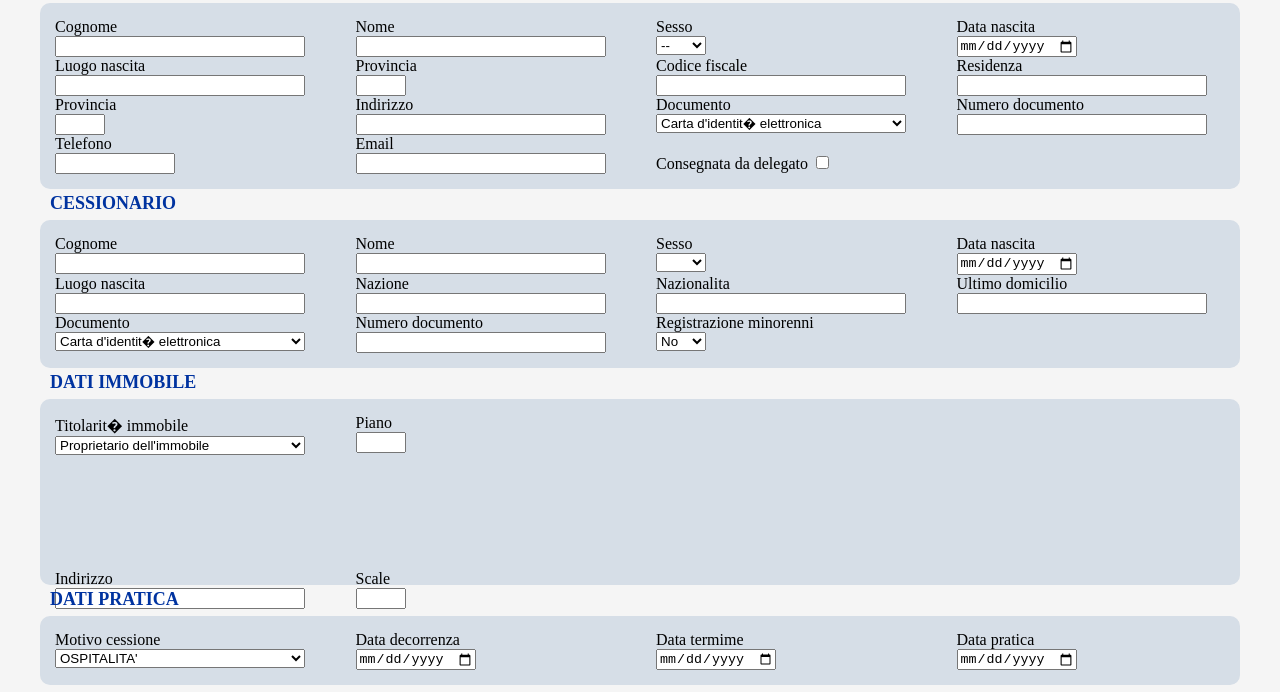
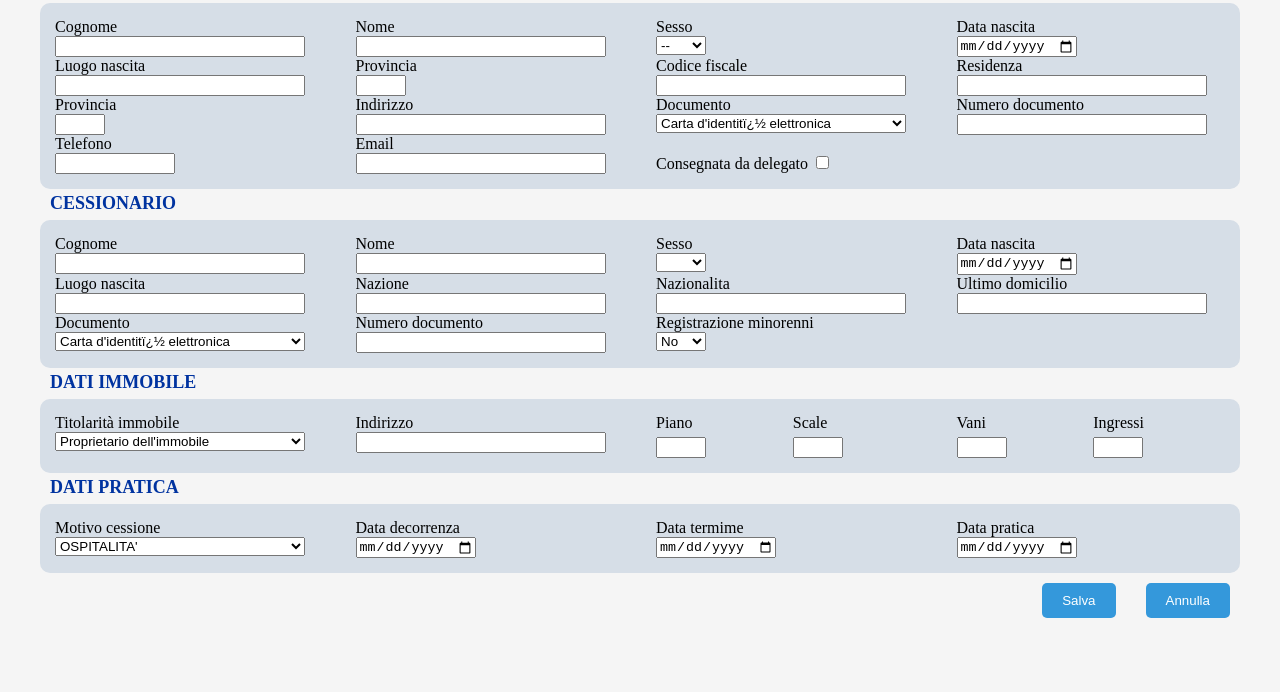
Before and after one commit to praticaff/Comunicazioni, a plain HTML site: page index.html in a window 1280 px wide. Shown: the part 80-772 px from the top of the page. Drawn offline with Linux system fonts and the light colour scheme.

Commit message:
Prova variando i div colonnalunga e colonnacorta

```diff
--- a/index.html
+++ b/index.html
@@ -3,7 +3,7 @@
 <html lang="it">
 
 <head>
-    <title>Ospitalit� e cessioni di fabbricato</title>
+    <title>Ospitalitï¿½ e cessioni di fabbricato</title>
     <link rel="stylesheet" type="text/css" href="css/style.css">
     <meta name="viewport" content="width=device-width, initial-scale=1.0">
 </head>
@@ -81,8 +81,8 @@
                         <div class="form-group">
                             <label for="tipoDocumentoCedente">Documento</label>
                             <select class="standard" id="tipoDocumentoCedente" name="tipoDocumentoCedente" required>
-                                <option value="CIE">Carta d'identit� elettronica</option>
-                                <option value="CI">Carta d'identit�</option>
+                                <option value="CIE">Carta d'identitï¿½ elettronica</option>
+                                <option value="CI">Carta d'identitï¿½</option>
                                 <option value="PAT">Patente di guida</option>
                                 <option value="PAS">Passaporto</option>
                             </select>
@@ -179,8 +179,8 @@
                         <div class="form-group">
                             <label for="tipoDocumentoCessionario">Documento</label>
                             <select id="tipoDocumentoCessionario" class="standard" name="tipoDocumentoCessionario" required>
-                                <option value="CIE">Carta d'identit� elettronica</option>
-                                <option value="CI">Carta d'identit�</option>
+                                <option value="CIE">Carta d'identitï¿½ elettronica</option>
+                                <option value="CI">Carta d'identitï¿½</option>
                                 <option value="PAS">Passaporto</option>
                                 <option value="PAS">Carta di soggiorno</option>
                             </select>
@@ -281,23 +281,24 @@
             <section id="datiImmobile">
                 <div class="legend">DATI IMMOBILE</div>
                 <fieldset>
-                    <div class="fieldsetDatiImmobile">
-                        <div class="colonnelunghe">
+		    <div class="fieldsetDatiImmobile">
+                        <div class="colonnalunga">
                             <div class="form-group">
-                                <label for="titolaritaImmobile">Titolarit� immobile</label>
+                                <label for="titolaritaImmobile">Titolarità immobile</label>
                                 <select id="titolaritaImmobile" class="standard" name="titolaritaImmobile" required>
                                     <option value="proprietario">Proprietario dell'immobile</option>
                                     <option value="affittuario">Titolare di contratto di locazione</option>
                                 </select>
                             </div>
-
+			</div>
+			<div class="colonnalunga">
                             <div class="form-group">
                                 <label for="indirizzoImmobile">Indirizzo</label>
                                 <input type="text" class="standard" id="indirizzoImmobile" name="indirizzoImmobile" required />
                             </div>
                         </div>
 
-                        <div class="colonnecorte">
+                        <div class="colonnacorta">
                             <div class="form-group">
                                 <label for="pianoImmobile">Piano</label>
                                 <input type="text" id="pianoImmobile" class="small" name="pianoImmobile" />
@@ -307,7 +308,8 @@
                                 <label for="scaleImmobile">Scale</label>
                                 <input type="text" id="scaleImmobile" class="small" name="scaleImmobile" />
                             </div>
-
+			</div>
+			<div class="colonnacorta">
                             <div class="form-group">
                                 <label for="vaniImmobile">Vani</label>
                                 <input type="text" id="vaniImmobile" class="small" name="vaniImmobile" required />
```
